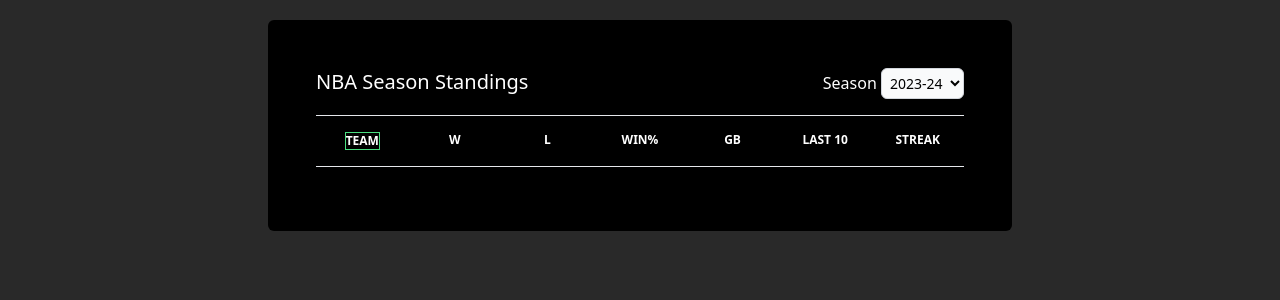
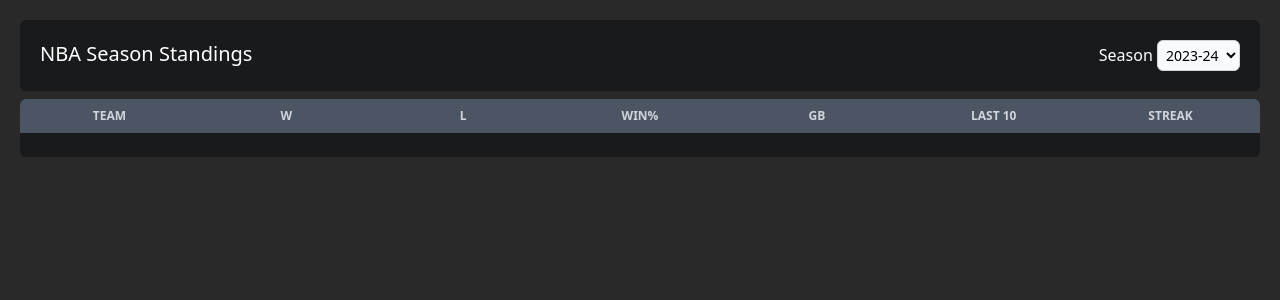
Before and after one commit to kzahid00/nba-scorer, a Flask app: page / in a window 1280 px wide. Shown: the part 44-344 px from the top of the page. Run offline with Flask 3, Linux system fonts and the light colour scheme; data that the repository does not hold is empty; some libraries are stand-ins or nearby versions.

Commit message:
added color styling and restyled table structure

```diff
--- a/static/css/main.css
+++ b/static/css/main.css
@@ -561,9 +561,12 @@ body {
   margin: auto;
 }
 
-.my-4 {
-  margin-top: 1rem;
-  margin-bottom: 1rem;
+.mb-2 {
+  margin-bottom: 0.5rem;
+}
+
+.mb-3 {
+  margin-bottom: 0.75rem;
 }
 
 .mb-5 {
@@ -586,20 +589,16 @@ body {
   display: grid;
 }
 
-.h-px {
-  height: 1px;
-}
-
-.w-3\/5 {
-  width: 60%;
-}
-
 .grid-cols-7 {
   grid-template-columns: repeat(7, minmax(0, 1fr));
 }
 
 .flex-col {
   flex-direction: column;
+}
+
+.justify-center {
+  justify-content: center;
 }
 
 .justify-between {
@@ -618,12 +617,13 @@ body {
   border-radius: 0.375rem;
 }
 
+.rounded-t-md {
+  border-top-left-radius: 0.375rem;
+  border-top-right-radius: 0.375rem;
+}
+
 .border {
   border-width: 1px;
-}
-
-.border-0 {
-  border-width: 0px;
 }
 
 .border-gray-300 {
@@ -631,9 +631,14 @@ body {
   border-color: rgb(209 213 219 / var(--tw-border-opacity));
 }
 
-.border-green-400 {
+.border-gray-600 {
   --tw-border-opacity: 1;
-  border-color: rgb(74 222 128 / var(--tw-border-opacity));
+  border-color: rgb(75 85 99 / var(--tw-border-opacity));
+}
+
+.border-red-200 {
+  --tw-border-opacity: 1;
+  border-color: rgb(254 202 202 / var(--tw-border-opacity));
 }
 
 .bg-black {
@@ -641,26 +646,51 @@ body {
   background-color: rgb(0 0 0 / var(--tw-bg-opacity));
 }
 
-.bg-gray-200 {
-  --tw-bg-opacity: 1;
-  background-color: rgb(229 231 235 / var(--tw-bg-opacity));
-}
-
 .bg-gray-50 {
   --tw-bg-opacity: 1;
   background-color: rgb(249 250 251 / var(--tw-bg-opacity));
+}
+
+.bg-gray-600 {
+  --tw-bg-opacity: 1;
+  background-color: rgb(75 85 99 / var(--tw-bg-opacity));
+}
+
+.bg-darkcompliment {
+  --tw-bg-opacity: 1;
+  background-color: rgb(25 26 28 / var(--tw-bg-opacity));
 }
 
 .p-1 {
   padding: 0.25rem;
 }
 
-.p-12 {
-  padding: 3rem;
+.p-5 {
+  padding: 1.25rem;
 }
 
-.text-justify {
-  text-align: justify;
+.pb-1 {
+  padding-bottom: 0.25rem;
+}
+
+.pb-2 {
+  padding-bottom: 0.5rem;
+}
+
+.pb-5 {
+  padding-bottom: 1.25rem;
+}
+
+.pt-1 {
+  padding-top: 0.25rem;
+}
+
+.pt-2 {
+  padding-top: 0.5rem;
+}
+
+.pb-4 {
+  padding-bottom: 1rem;
 }
 
 .text-sm {
@@ -687,9 +717,45 @@ body {
   color: rgb(0 0 0 / var(--tw-text-opacity));
 }
 
+.text-gray-400 {
+  --tw-text-opacity: 1;
+  color: rgb(156 163 175 / var(--tw-text-opacity));
+}
+
+.text-gray-300 {
+  --tw-text-opacity: 1;
+  color: rgb(209 213 219 / var(--tw-text-opacity));
+}
+
+.transition {
+  transition-property: color, background-color, border-color, text-decoration-color, fill, stroke, opacity, box-shadow, transform, filter, -webkit-backdrop-filter;
+  transition-property: color, background-color, border-color, text-decoration-color, fill, stroke, opacity, box-shadow, transform, filter, backdrop-filter;
+  transition-property: color, background-color, border-color, text-decoration-color, fill, stroke, opacity, box-shadow, transform, filter, backdrop-filter, -webkit-backdrop-filter;
+  transition-timing-function: cubic-bezier(0.4, 0, 0.2, 1);
+  transition-duration: 150ms;
+}
+
+.ease-in-out {
+  transition-timing-function: cubic-bezier(0.4, 0, 0.2, 1);
+}
+
+.hover\:bg-gray-800:hover {
+  --tw-bg-opacity: 1;
+  background-color: rgb(31 41 55 / var(--tw-bg-opacity));
+}
+
+.hover\:text-blue-400:hover {
+  --tw-text-opacity: 1;
+  color: rgb(96 165 250 / var(--tw-text-opacity));
+}
+
 .hover\:text-gray-500:hover {
   --tw-text-opacity: 1;
   color: rgb(107 114 128 / var(--tw-text-opacity));
+}
+
+.hover\:delay-75:hover {
+  transition-delay: 75ms;
 }
 
 .focus\:border-blue-500:focus {
--- a/tailwind.config.js
+++ b/tailwind.config.js
@@ -6,6 +6,7 @@ module.exports = {
       colors: {
         'darkmode': '#292929',
         'white': '#fff',
+        'darkcompliment' : '#191a1c'
       },
     },
   },
--- a/templates/index.html
+++ b/templates/index.html
@@ -6,7 +6,7 @@
 {% block title %} Home {% endblock %}
 
 {% block content %}
-	<div table class="bg-black p-12 w-3/5 m-auto rounded-md">
+	<div standings class="bg-darkcompliment p-5 m-auto rounded-md mb-2">
 		<div season-select class="flex justify-between">
 			<p class="text-xl">NBA Season Standings</p>
 			<div select class="">
@@ -16,9 +16,10 @@
 				</select>
 			</div>
 		</div>
-		<hr class="h-px my-4 bg-gray-200 border-0">
-		<div class="grid grid-cols-7 justify-items-center text-xs font-bold">
-			<div class="border border-green-400">TEAM</div>
+	</div>
+	<div table class="bg-darkcompliment pb-4 m-auto rounded-md text-gray-300">
+		<div class="grid grid-cols-7 text-xs font-bold border border-gray-600 bg-gray-600 pt-2 pb-2 mb-2 rounded-t-md justify-items-center">
+			<div class="">TEAM</div>
 			<div>W</div>
 			<div>L</div>
 			<div>WIN%</div>
@@ -26,11 +27,10 @@
 			<div>LAST 10</div>
 			<div>STREAK</div>
 		</div>
-		<hr class="h-px my-4 bg-gray-200 border-0">
 		<div standings class="flex flex-col">
 			{% for team in teams %}
-			<div indiv-teams class="grid grid-cols-7 justify-items-center">
-				<p class="text-justify">{{ team['name'] }}</p>
+			<div indiv-teams class="grid grid-cols-7 justify-items-center pb-1 pt-1 hover:bg-gray-800 justify-center transition hover:delay-75ms ease-in-out">
+				<p class=""><span class="text-gray-400">{{team['rank']}}</span> <a class="hover:text-blue-400 transition hover:delay-75ms ease-in-out" href="">{{ team['name'] }}</a></p>
 				<p>{{ team['win'] }}</p>
 				<p>{{ team['loss'] }}</p>
 				<p>{{ team['percentage'] }}</p>
@@ -38,7 +38,6 @@
 				<p>{{ team['last10'] }}</p>
 				<p>{{ team['strk'] }}</p>
 			</div>
-			<hr class="h-px my-4 bg-gray-200 border-0">
 			{% endfor %}
 		</div>
 	</div>
```
